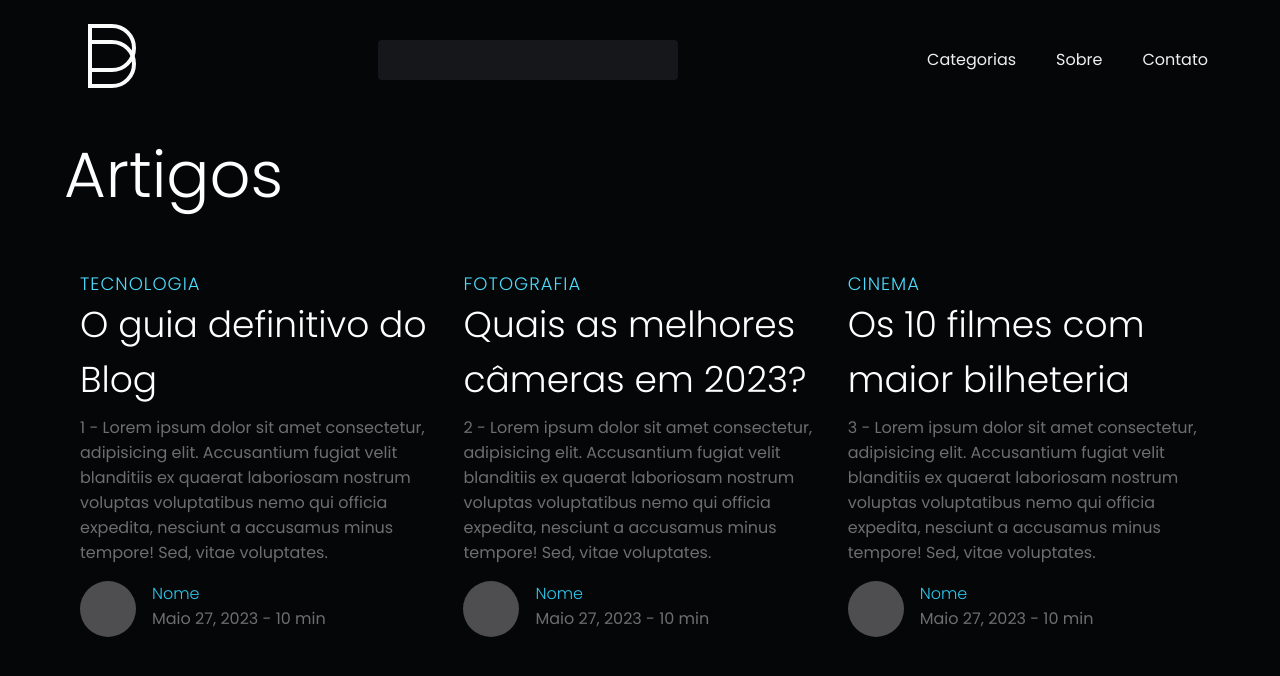
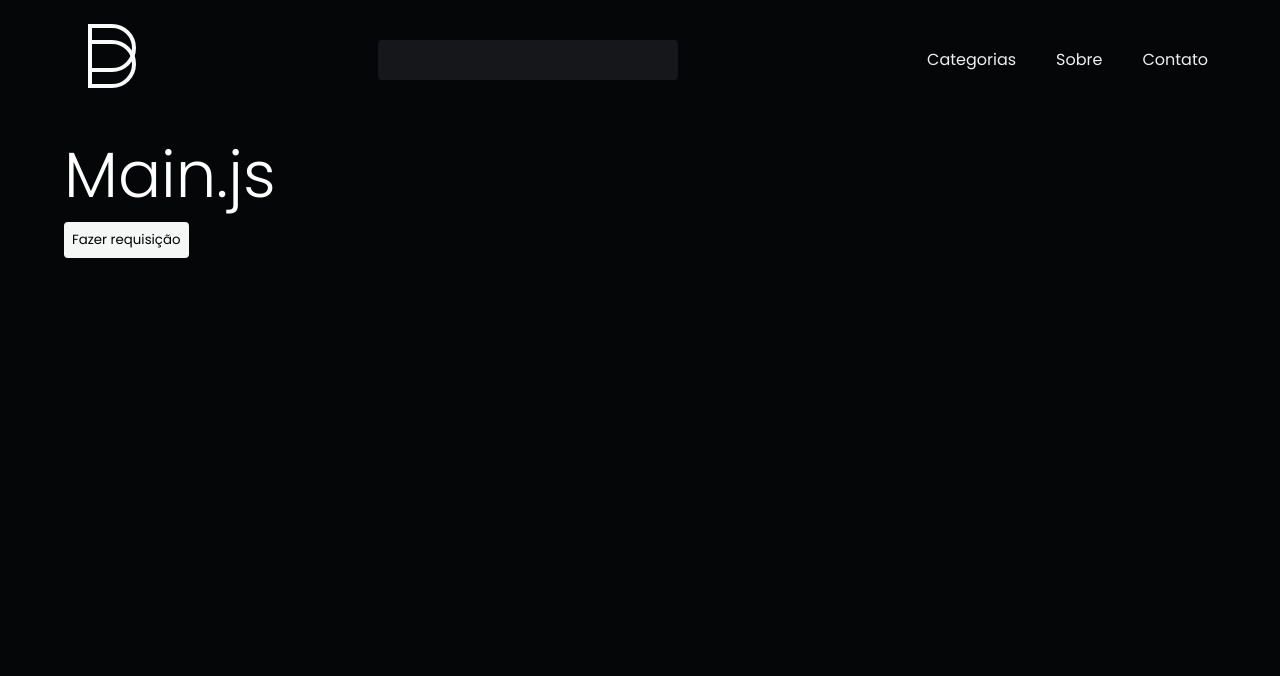
Before and after one commit to manukaS/blog, a React (Create React App) app: page / in a window 1280 px wide. Shown: the top 676 px of the page. Built offline with nearby package versions, Linux system fonts and the light colour scheme.

Commit message:
Pages Update.

```diff
--- a/package.json
+++ b/package.json
@@ -6,6 +6,7 @@
     "@testing-library/jest-dom": "^5.16.5",
     "@testing-library/react": "^13.4.0",
     "@testing-library/user-event": "^13.5.0",
+    "axios": "^1.4.0",
     "react": "^18.2.0",
     "react-dom": "^18.2.0",
     "react-scripts": "5.0.1",
--- a/src/App.js
+++ b/src/App.js
@@ -1,11 +1,11 @@
 import Header from "./components/Header";
-import Article from "./components/Article";
+import Main from "./pages/Main";
 
 function App() {
   return (
     <>
-      <Header></Header>
-      <Article></Article>
+      <Header />
+      <Main />
     </>
   );
 }
--- a/src/css/style.css
+++ b/src/css/style.css
@@ -735,4 +735,31 @@ a {
 
 .container-posts {
   display: flex;
+}
+
+.add-button {
+  display: block;
+  border: 0;
+  background-color: green;
+  color: white;
+  font-size: 64px;
+  border-radius: 4px;
+  padding: 16px;
+}
+
+.remove-button {
+  display: block;
+  border: 0;
+  background-color: red;
+  color: white;
+  font-size: 64px;
+  border-radius: 4px;
+  padding: 16px;
+}
+
+button {
+  padding: 8px;
+  background-color: #f5f7f7;
+  border: 0;
+  border-radius: 4px;
 }/*# sourceMappingURL=style.css.map */
--- a/src/css/style.scss
+++ b/src/css/style.scss
@@ -16,3 +16,38 @@ body {
 }
 
 @import "sass/layout";
+
+.add-button {
+  display: block;
+  border: 0;
+
+  background-color: green;
+  color: white;
+  font-size: 64px;
+
+  border-radius: 4px;
+
+  padding: 16px;
+}
+
+.remove-button {
+  display: block;
+  border: 0;
+
+  background-color: red;
+  color: white;
+  font-size: 64px;
+
+  border-radius: 4px;
+
+  padding: 16px;
+}
+
+button {
+  padding: 8px;
+
+  background-color: $white-normal;
+
+  border: 0;
+  border-radius: 4px;
+}
--- /dev/null
+++ b/src/pages/Main/index.js
@@ -0,0 +1,39 @@
+import api from "../../services/api";
+import Post from "../../components/Post";
+import { useState } from "react";
+
+const Main = () => {
+  const [post, setPost] = useState([]);
+
+  async function handleAxios() {
+    try {
+      const response = await api.get("/posts");
+      setPost(response.data);
+    } catch (error) {
+      console.log(error);
+    }
+  }
+
+  return (
+    <>
+      <section className="container">
+        <h1>Main.js</h1>
+        <button onClick={handleAxios}> Fazer requisição </button>
+
+        <div className="mt-5 container-posts">
+          {post.map((post) => {
+            return (
+              <>
+                <Post key={post.id} subtitle={post.category} title={post.title}>
+                  {post.resume}
+                </Post>
+              </>
+            );
+          })}
+        </div>
+      </section>
+    </>
+  );
+};
+
+export default Main;
--- /dev/null
+++ b/src/services/api.js
@@ -0,0 +1,7 @@
+import axios from "axios";
+
+const api = axios.create({
+  baseURL: "http://localhost:4000/",
+});
+
+export default api;
```
Also changed, not shown: 2 other files (tests, documents, lock files or other folders).
